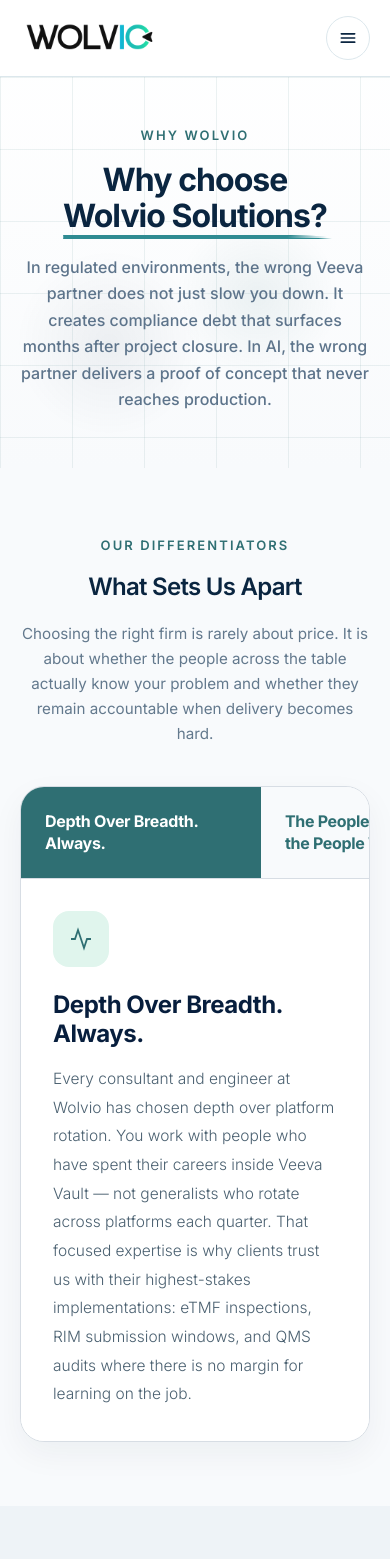
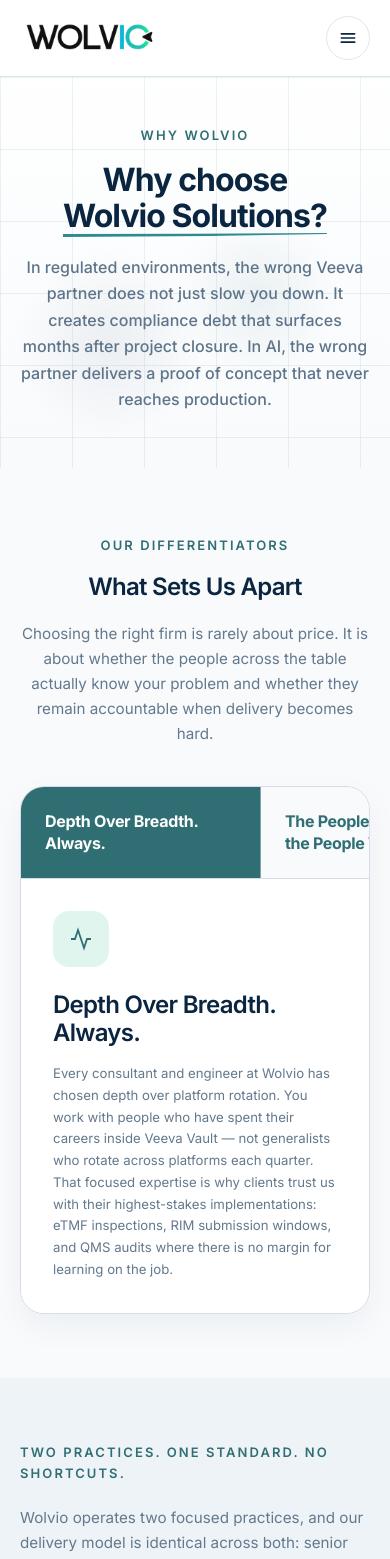
Before and after one commit to callmesiva/blogSite, a Next.js app: page /why-wolvio in a window 390 px wide. Shown: the top 1559 px of the page. Built offline with nearby package versions, Linux system fonts and the light colour scheme.

Commit message:
vertical tab and underline enhanced

```diff
--- a/app/case-studies/case-studies-client.tsx
+++ b/app/case-studies/case-studies-client.tsx
@@ -245,7 +245,8 @@
         <ScrollReveal className="site-container pb-14 pt-12 lg:pb-20 lg:pt-16 flex flex-col items-center text-center">
           <p className="site-kicker">Case Studies Wolvio</p>
           <h1 className="mt-4 max-w-[960px]">
-            Real Results Delivered Through Expert Veeva Consulting
+            <AnimatedUnderline>Real Results </AnimatedUnderline> Delivered
+            Through Expert Veeva Consulting
           </h1>
           <p className="site-subheading mt-5 max-w-[1040px]">
             Measurable outcomes across implementations, regulatory programs, and
--- a/app/components/AnimatedUnderline.tsx
+++ b/app/components/AnimatedUnderline.tsx
@@ -30,24 +30,22 @@
   return (
     <span ref={ref} className="relative inline-block whitespace-nowrap">
       <span className="relative z-10">{children}</span>
-
-      {/* TOP BRISTLE: Ends a little early, keeps color until 90% */}
-      <span
-        className="absolute left-0 -bottom-[2px] z-0 h-[1.5px] rounded-l-sm bg-[linear-gradient(to_right,#2f8b92_0%,#2f8b92_90%,transparent_100%)] transition-all duration-[600ms] ease-[cubic-bezier(0.22,1,0.36,1)]"
-        style={{ width: isVisible ? "96%" : "0%" }}
-      />
-
-      {/* MAIN CORE: The thickest part, short fade starting at 85% */}
-      <span
-        className="absolute left-0 -bottom-1 z-0 h-[2px] rounded-l-sm bg-[linear-gradient(to_right,#2f8b92_0%,#2f8b92_85%,transparent_100%)] transition-all duration-[700ms] ease-[cubic-bezier(0.22,1,0.36,1)]"
-        style={{ width: isVisible ? "100%" : "0%" }}
-      />
-
-      {/* BOTTOM BRISTLE: Thinnest, slightly longer for a streaky tail, very sharp fade */}
-      <span
-        className="absolute left-0 -bottom-[5px] z-0 h-[1px] rounded-l-sm bg-[linear-gradient(to_right,#2f8b92_0%,#2f8b92_95%,transparent_100%)] transition-all duration-[800ms] ease-[cubic-bezier(0.22,1,0.36,1)]"
-        style={{ width: isVisible ? "102%" : "0%" }}
-      />
+      <svg
+        className="absolute left-0 -bottom-1 z-0 w-full overflow-visible"
+        height="6"
+        viewBox="0 0 100 6"
+        preserveAspectRatio="none"
+        style={{
+          /* clipPath reveals the SVG from left to right like a mask */
+          clipPath: isVisible
+            ? "polygon(0% 0%, 100% 0%, 100% 100%, 0% 100%)"
+            : "polygon(0% 0%, 0% 0%, 0% 100%, 0% 100%)",
+          transition: "clip-path 700ms cubic-bezier(0.22,1,0.36,1)",
+        }}
+      >
+        {/* A wedge shape: thicker on the left, pinches to a thin point on the right */}
+        <path d="M0,2 Q50,2 100,1 L100,2 Q50,5 0,5 Z" fill="#2f8b92" />
+      </svg>
     </span>
   );
 }
--- a/app/components/HowWeWorkSection.tsx
+++ b/app/components/HowWeWorkSection.tsx
@@ -26,6 +26,7 @@
   id: string;
   title: string;
   desc: string;
+  points?: string[];
 }
 
 interface VerticalTabsSectionProps {
@@ -45,24 +46,19 @@
   ctaText = "Talk to Us About Managed Services",
   ctaLink = "/service-veeva",
 }: VerticalTabsSectionProps) {
-  // 3. Initialize state with the first item's ID safely
   const [activeTabId, setActiveTabId] = useState(items[0]?.id);
 
-  // If items change (e.g., loaded from an API), reset the active tab
   useEffect(() => {
     if (items.length > 0) setActiveTabId(items[0].id);
   }, [items]);
 
-  // Find the currently selected data
   const activeModel = items.find((model) => model.id === activeTabId);
 
-  // Fallback if no items are passed
   if (!items || items.length === 0) return null;
 
   return (
     <section className="site-section bg-[#f2f8f5]">
       <ScrollReveal className="site-container mx-auto max-w-[1100px]">
-        {/* ── DYNAMIC HEADER ── */}
         <div className="mb-10 lg:mb-14 text-center lg:text-left">
           <p className="site-kicker mb-4 inline-flex items-center gap-2.5 text-[11px] font-semibold uppercase tracking-[2.2px] text-[#2f6f73]">
             {kicker}
@@ -83,7 +79,7 @@
                 <button
                   key={model.id}
                   onClick={() => setActiveTabId(model.id)}
-                  className={`group relative flex w-[240px] shrink-0 flex-col items-start p-6 text-left transition-colors duration-300 lg:w-full lg:p-7 lg:border-b lg:border-[#d7dde4]/50 lg:last:border-none ${
+                  className={`group relative flex w-[240px] shrink-0 flex-col border-r border-[#d7dde4]/50 items-start p-6 text-left transition-colors duration-300 lg:w-full lg:p-7 lg:border-b lg:border-[#d7dde4]/50 lg:last:border-none ${
                     isActive ? "bg-[#2f6f73]" : "hover:bg-[#eef2f6]"
                   }`}
                 >
@@ -105,7 +101,7 @@
           </div>
 
           {/* ── RIGHT: DYNAMIC CONTENT ── */}
-          <div className="relative flex flex-1 flex-col justify-center bg-white p-8 lg:min-h-[360px] lg:p-14">
+          <div className="relative flex flex-1 flex-col justify-center bg-white p-8 lg:min-h-[360px]">
             <div key={activeModel?.id} className="animate-tab flex flex-col">
               <div className="mb-6 flex h-14 w-14 items-center justify-center rounded-[16px] bg-[#e0f5ed]">
                 <svg
@@ -116,29 +112,24 @@
                 </svg>
               </div>
 
-              <h3 className="mb-4  text-[24px] font-bold leading-[1.2] text-[#071e3d] lg:text-[30px]">
-                {activeModel?.title}
-              </h3>
+              <h2 className="mb-4">{activeModel?.title}</h2>
 
-              <p className="max-w-[650px] text-[15.5px] font-light leading-[1.85] text-[#4a6070] lg:text-[16.5px]">
-                {activeModel?.desc}
-              </p>
+              <p className="max-w-[650px]">{activeModel?.desc}</p>
+              {activeModel?.points && (
+                <div className="site-card-muted rounded-[22px] mt-5 p-5 max-w-[650px]">
+                  <ul className=" space-y-2 text-[14px] text-[#486173]">
+                    {activeModel?.points?.map((bullet) => (
+                      <li key={bullet} className="flex items-start gap-2">
+                        <span className="mt-[7px] h-1.5 w-1.5 rounded-full bg-[#2f8b92] flex-shrink-0" />
+                        <span>{bullet}</span>
+                      </li>
+                    ))}
+                  </ul>
+                </div>
+              )}
             </div>
           </div>
         </div>
-
-        {/* ── DYNAMIC CTA BUTTON ── */}
-        {ctaLink && ctaText && (
-          <div className="mt-10 flex justify-center lg:mt-12 lg:justify-start">
-            <Link
-              href={ctaLink}
-              className="group inline-flex items-center gap-2.5 rounded-full border border-[#d7dde4] bg-white px-8 py-3.5 text-[15px] font-semibold text-[#2f6f73] shadow-sm transition-all duration-300 hover:gap-3.5 hover:border-[#1D9E75] hover:bg-[#4f8f92] hover:text-white"
-            >
-              {ctaText}
-              <ArrowRightIcon />
-            </Link>
-          </div>
-        )}
       </ScrollReveal>
     </section>
   );
--- a/app/globals.css
+++ b/app/globals.css
@@ -715,5 +715,5 @@
 }
 
 .animate-marquee {
-  animation: customMarquee 30s linear infinite;
+  animation: customMarquee 60s linear infinite;
 }
--- a/app/industries/industries-client.tsx
+++ b/app/industries/industries-client.tsx
@@ -81,8 +81,9 @@
         <ScrollReveal className="site-container pb-14 pt-12 lg:pb-20 lg:pt-16 flex flex-col items-center text-center">
           <p className="site-kicker">Industries</p>
           <h1 className="mt-4 max-w-[1020px]">
-            <AnimatedUnderline>Veeva Consulting</AnimatedUnderline> for
-            Regulated Industries. Delivered by People Who Know Them.
+            Veeva Consulting for {' '}
+            <AnimatedUnderline>Regulated Industries.</AnimatedUnderline>{" "}
+            Delivered by People Who Know Them.
           </h1>
           <p className="site-subheading mt-5 max-w-[930px]">
             From global pharma submissions to food safety compliance, if your
--- a/app/insights/insights-client.tsx
+++ b/app/insights/insights-client.tsx
@@ -6,6 +6,7 @@
 import { useCallback, useEffect, useMemo, useRef, useState } from "react";
 import SelectDropDown from "../components/selectDropDown";
 import ScrollReveal from "../components/ScrollReveal";
+import AnimatedUnderline from "../components/AnimatedUnderline";
 
 type InsightPost = {
   id: number;
@@ -308,7 +309,7 @@
       <section className="hero-grid">
         <ScrollReveal className="site-container pb-14 pt-12 lg:pb-20 lg:pt-16 flex flex-col items-center text-center">
           <p className="site-kicker">Insights</p>
-          <h1 className="mt-4 max-w-[860px]">Knowledge Center</h1>
+          <h1 className="mt-4 max-w-[860px]"><AnimatedUnderline>Knowledge</AnimatedUnderline> Center</h1>
           <p className="site-subheading mt-5 max-w-[940px]">
             Practitioner-led perspectives on Veeva platform delivery, regulated
             operations, and AI-enabled transformation.
```
Also changed, not shown: app/service-veeva/page.tsx (+39 -9 lines). Lines whose indentation alone changed are shown as unchanged.
